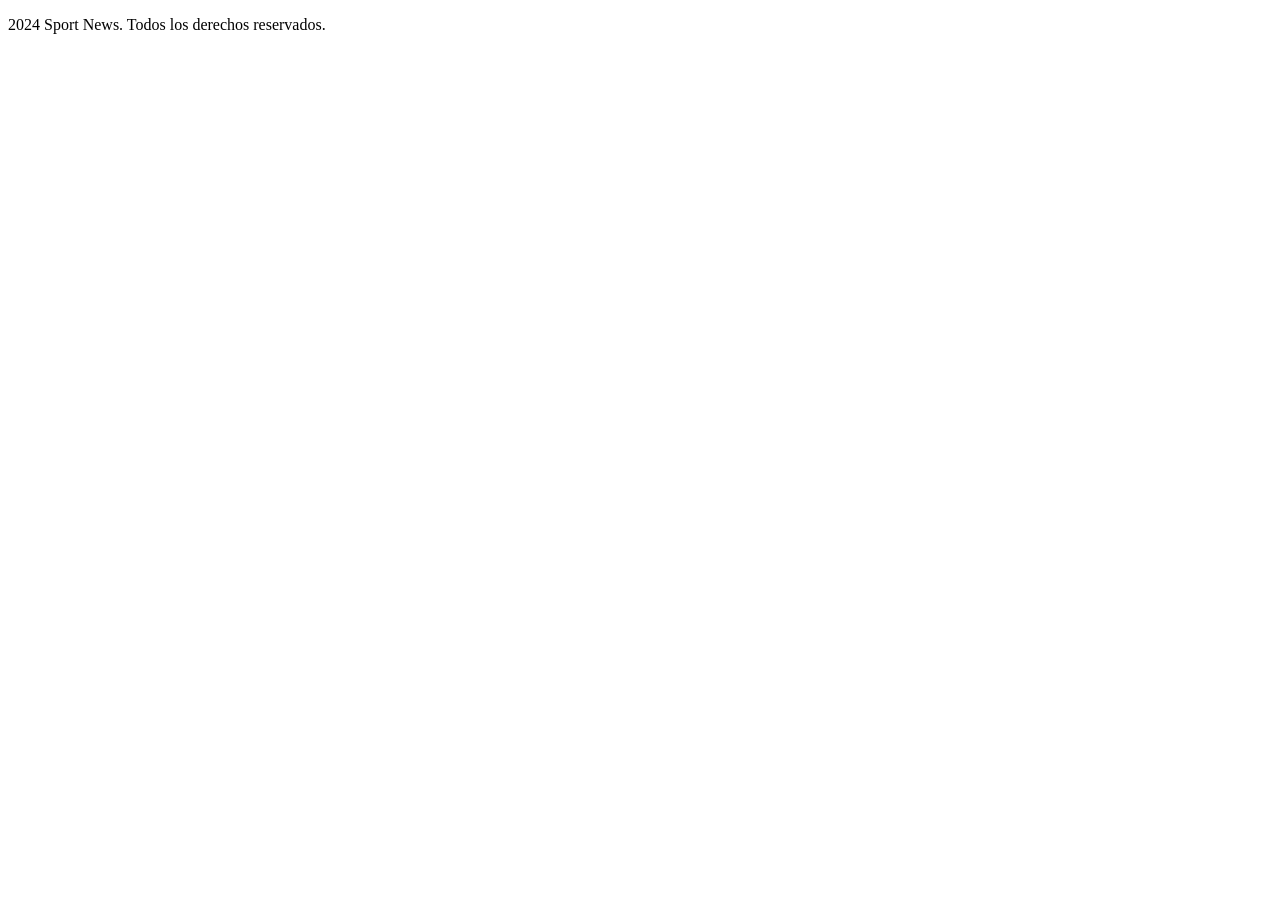
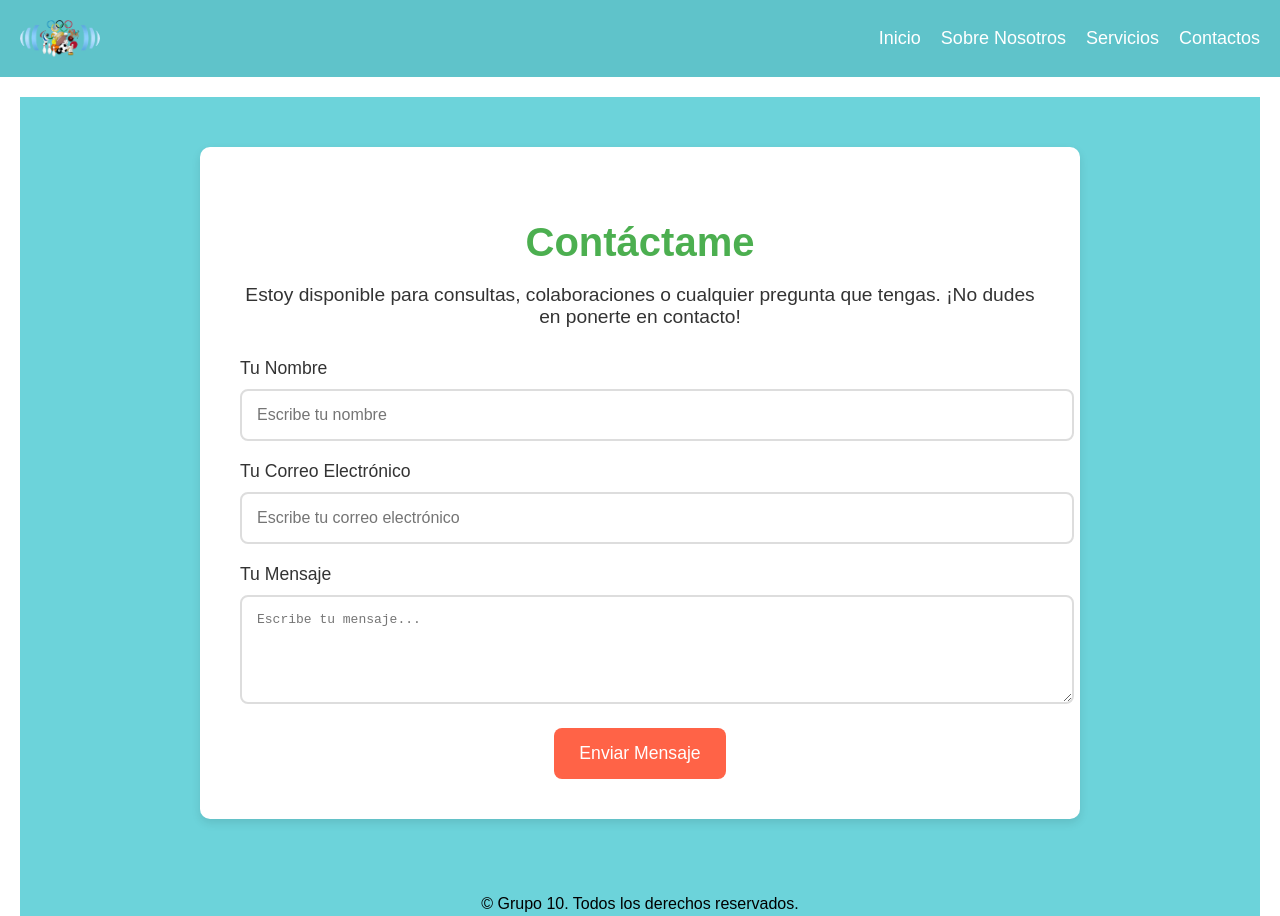
Before and after one commit to danielsv17/sport-news, a plain HTML site: page contact.html in a window 1280 px wide. Shown: the top 916 px of the page. Before the commit the page ends 800 px from the top, so only its background shows below. Drawn offline with Linux system fonts and the light colour scheme.

Commit message:
Se agrega contenido ala pagina principal y se crea la pagina de contacto

```diff
--- a/contact.html
+++ b/contact.html
@@ -1,15 +1,55 @@
 <!DOCTYPE html>
 <html lang="en">
+
 <head>
     <meta charset="UTF-8">
     <meta name="viewport" content="width=device-width, initial-scale=1.0">
-    <title>Contacto</title>
+    <title>Sport News</title>
+
+    <link rel="stylesheet" href="./styles.css">
 </head>
+
 <body>
 
+    <header>
+        <div class="logo">
+            <img src="./assets/logo.png" alt="Logo" class="logo-imagen">
+        </div>
+        <nav>
+            <ul>
+                <li><a href="./index.html">Inicio</a></li>
+                <li><a href="./about.html">Sobre Nosotros</a></li>
+                <li><a href="./servicios.html">Servicios</a></li>
+                <li><a href="./contact.html">Contactos</a></li>
+            </ul>
+        </nav>
+    </header>
+    <main>
+        <section class="contact-section">
+            <div class="contact-container">
+                <h2>Contáctame</h2>
+                <p>Estoy disponible para consultas, colaboraciones o cualquier pregunta que tengas. ¡No dudes en ponerte en contacto!</p>
+
+                <!-- Formulario de Contacto -->
+                <form action="#" method="POST" class="contact-form">
+                    <label for="nombre">Tu Nombre</label>
+                    <input type="text" id="nombre" name="nombre" placeholder="Escribe tu nombre" required>
+
+                    <label for="email">Tu Correo Electrónico</label>
+                    <input type="email" id="email" name="email" placeholder="Escribe tu correo electrónico" required>
+
+                    <label for="mensaje">Tu Mensaje</label>
+                    <textarea id="mensaje" name="mensaje" rows="5" placeholder="Escribe tu mensaje..." required></textarea>
+
+                    <button type="submit" class="submit-btn">Enviar Mensaje</button>
+                </form>
+            </div>
+        </section>
     <footer>
-        <p>2024 Sport News. Todos los derechos reservados.</p>
+        <p>&copy; Grupo 10. Todos los derechos reservados.</p>
     </footer>
+    </main>
 
 </body>
+
 </html>
--- a/styles.css
+++ b/styles.css
@@ -1,42 +1,151 @@
-* {
+
+        body {
             margin: 0;
-    padding: 0;
-    box-sizing: border-box;
+            font-family: Arial, sans-serif;
         }
 
-body {
-    width: 100%;
-    background-color: #f4f4f4;
-}
-
-.header {
-    width: 100%;
-    height: 60px;
+        header {
+            background-color: #46bac2dc;
+            color: white;
+            padding: 20px;
             display: flex;
             justify-content: space-between;
             align-items: center;
-    padding: 0 3em;
-    background-color: #005148;
-    border-bottom: 1px solid #333;
         }
 
         .logo {
-    height: 2rem;
+            font-size: 24px;
+            font-weight: bold;
         }
 
-.nav {
+        nav ul {
+            list-style-type: none;
+            margin: 0;
+            padding: 0;
             display: flex;
-    justify-content: space-between;
-    align-items: center;
-    color: #fff;
-    gap: 1.5em;
         }
 
-.nav a {
-    color: #fff;
+        nav ul li {
+            margin-left: 20px;
+        }
+
+        nav ul li a {
+            color: white;
             text-decoration: none;
+            font-size: 18px;
         }
-nav a:hover {
+
+        nav ul li a:hover {
             text-decoration: underline;
-    text-decoration-color: rgb(201, 71, 71); /* Cambia el color del subrayado */
         }
+
+        main {
+            padding: 20px;
+        }
+        .logo {
+
+            display: flex;
+            align-items: center;
+        }
+
+        .logo-imagen {
+            width: 80px;
+            height: auto;
+            border-radius: 50%
+        }
+        .imgCucuta {
+            width: 500px;
+            height: auto; /
+        }
+
+        h2 {
+            color: #4CAF50;
+        }
+
+        article {
+            margin-bottom: 20px;
+            border-bottom: 1px solid #ccc;
+            padding-bottom: 10px;
+        }
+
+        footer {
+            text-align: center;
+            padding: 10px;
+            background-color: #55ccd4dc;
+        }
+  /* SECCION CSS PARA PAGINA DE CONTACTAME  */
+
+
+
+
+/* Sección de Contacto */
+.contact-section {
+    background-color: #55ccd4dc;
+    color: white;
+    padding: 50px 20px;
+    text-align: center;
+}
+
+.contact-section h2 {
+    font-size: 2.5em;
+    margin-bottom: 15px;
+}
+
+.contact-section p {
+    font-size: 1.2em;
+    margin-bottom: 30px;
+}
+
+/* Contenedor del Formulario */
+.contact-container {
+    background-color: #fff;
+    color: #333;
+    max-width: 800px;
+    margin: 0 auto;
+    padding: 40px;
+    border-radius: 10px;
+    box-shadow: 0 4px 10px rgba(0, 0, 0, 0.1);
+}
+
+.contact-form label {
+    display: block;
+    font-size: 1.1em;
+    margin-bottom: 10px;
+    text-align: left;
+}
+
+.contact-form input,
+.contact-form textarea {
+    width: 100%;
+    padding: 15px;
+    margin-bottom: 20px;
+    border: 2px solid #ddd;
+    border-radius: 8px;
+    font-size: 1em;
+    transition: border-color 0.3s ease;
+}
+
+.contact-form input:focus,
+.contact-form textarea:focus {
+    border-color: #FF6347;
+    outline: none;
+}
+
+.contact-form textarea {
+    resize: vertical;
+}
+
+.submit-btn {
+    background-color: #FF6347;
+    color: white;
+    border: none;
+    padding: 15px 25px;
+    font-size: 1.1em;
+    cursor: pointer;
+    border-radius: 8px;
+    transition: background-color 0.3s ease;
+}
+
+.submit-btn:hover {
+    background-color: #FF4500;
+}
```
Also changed, not shown: index.html (+37 -11 lines), assets/cucuta.png (added), servicios.html (added). Lines whose indentation alone changed are shown as unchanged.
